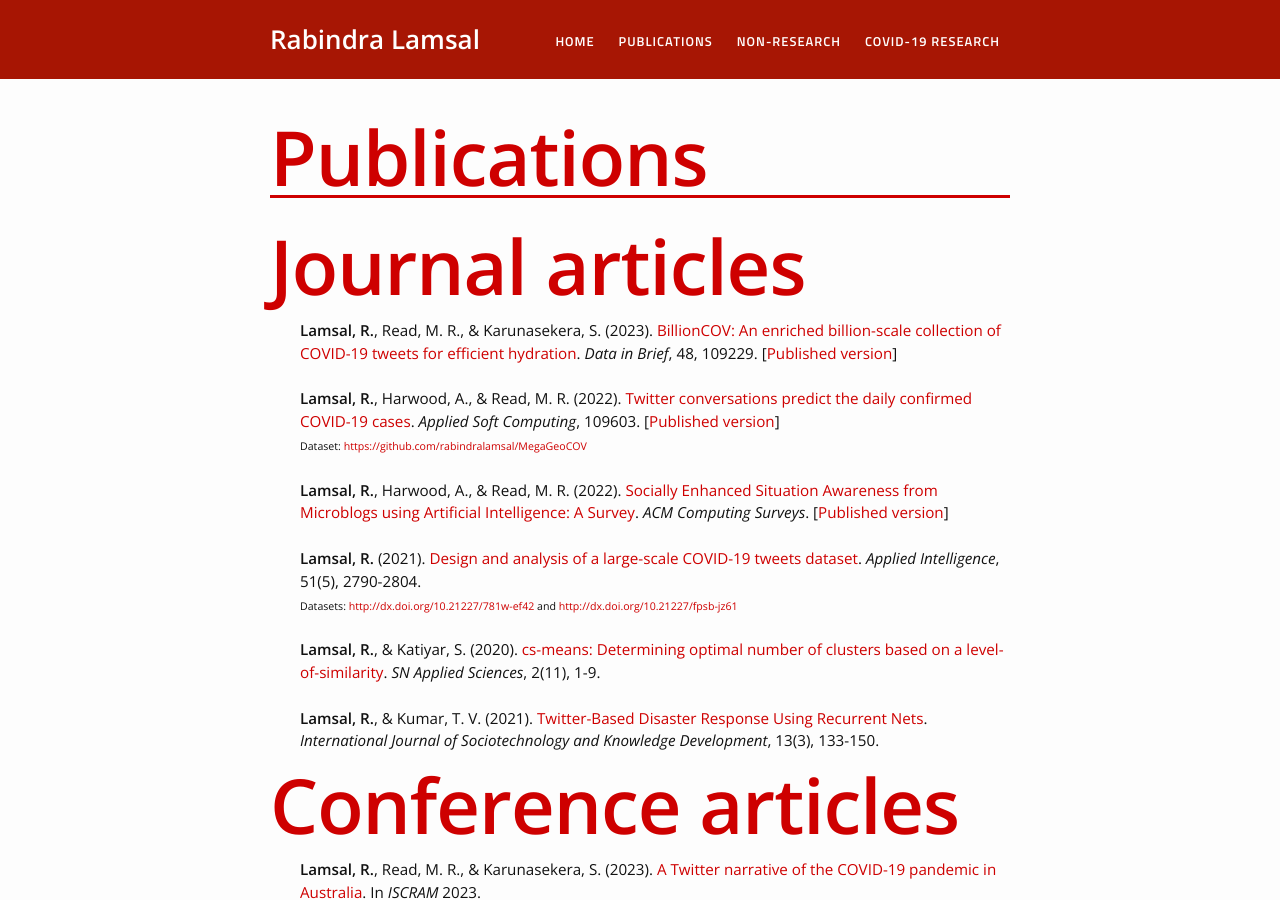
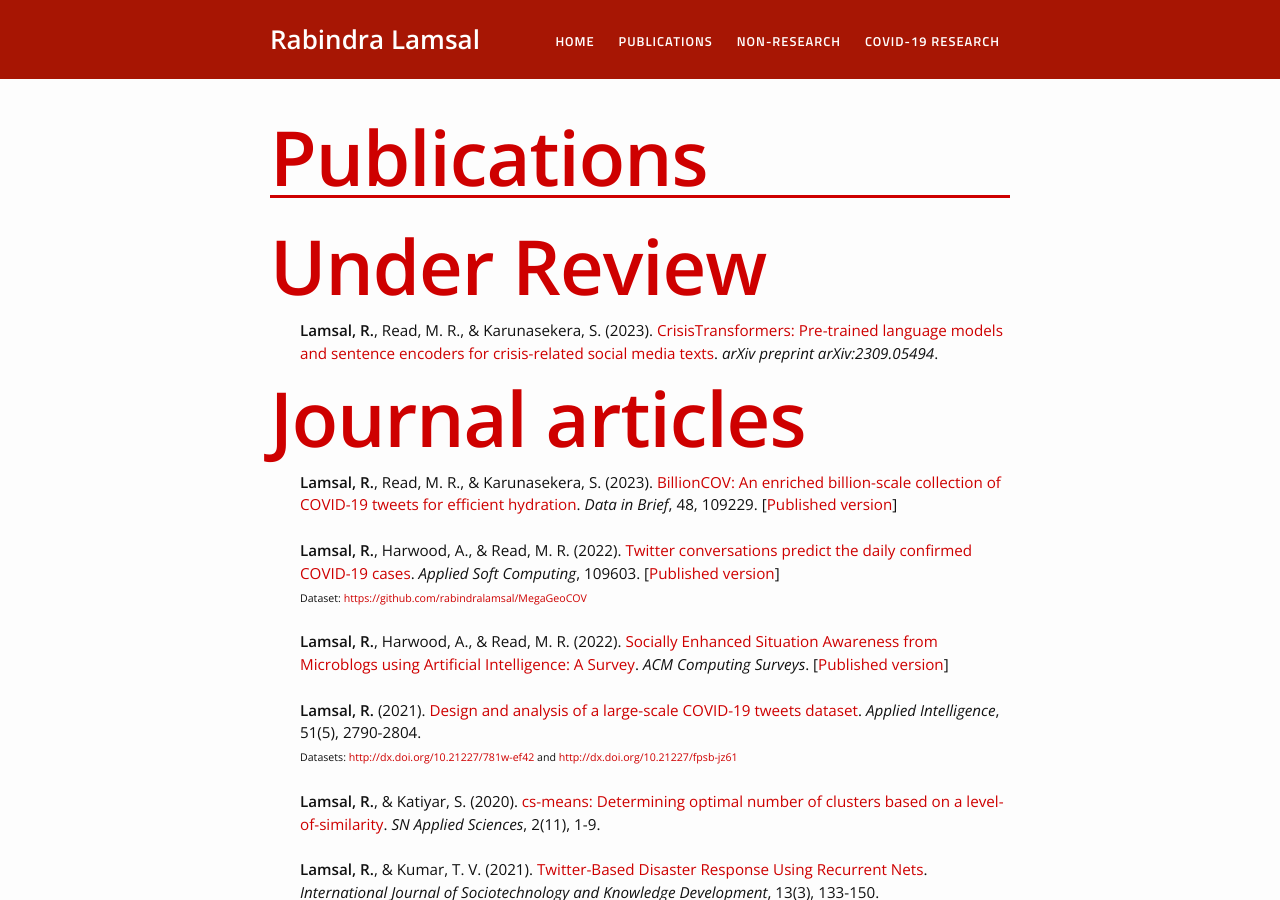
Before and after one commit to rabindralamsal/personal-site, a Jekyll site: the page built from research.md, in a window 1280 px wide and 900 px high. Built offline with Jekyll 4.4.1, drawn with Linux system fonts in a browser that asks for light colours.

Commit message:
Update research.md

```diff
--- a/research.md
+++ b/research.md
@@ -3,6 +3,15 @@ layout: page
 permalink: /research/
 title: Publications
 ---
+
+<h1>Under Review</h1>
+
+<ul>
+
+<b>Lamsal, R.</b>, Read, M. R., & Karunasekera, S. (2023). <a href="https://arxiv.org/abs/2309.05494">CrisisTransformers: Pre-trained language models and sentence encoders for crisis-related social media texts</a>. <i>arXiv preprint arXiv:2309.05494</i>.
+
+</ul>
+
 <h1>Journal articles</h1>
 <ul>
 
```
